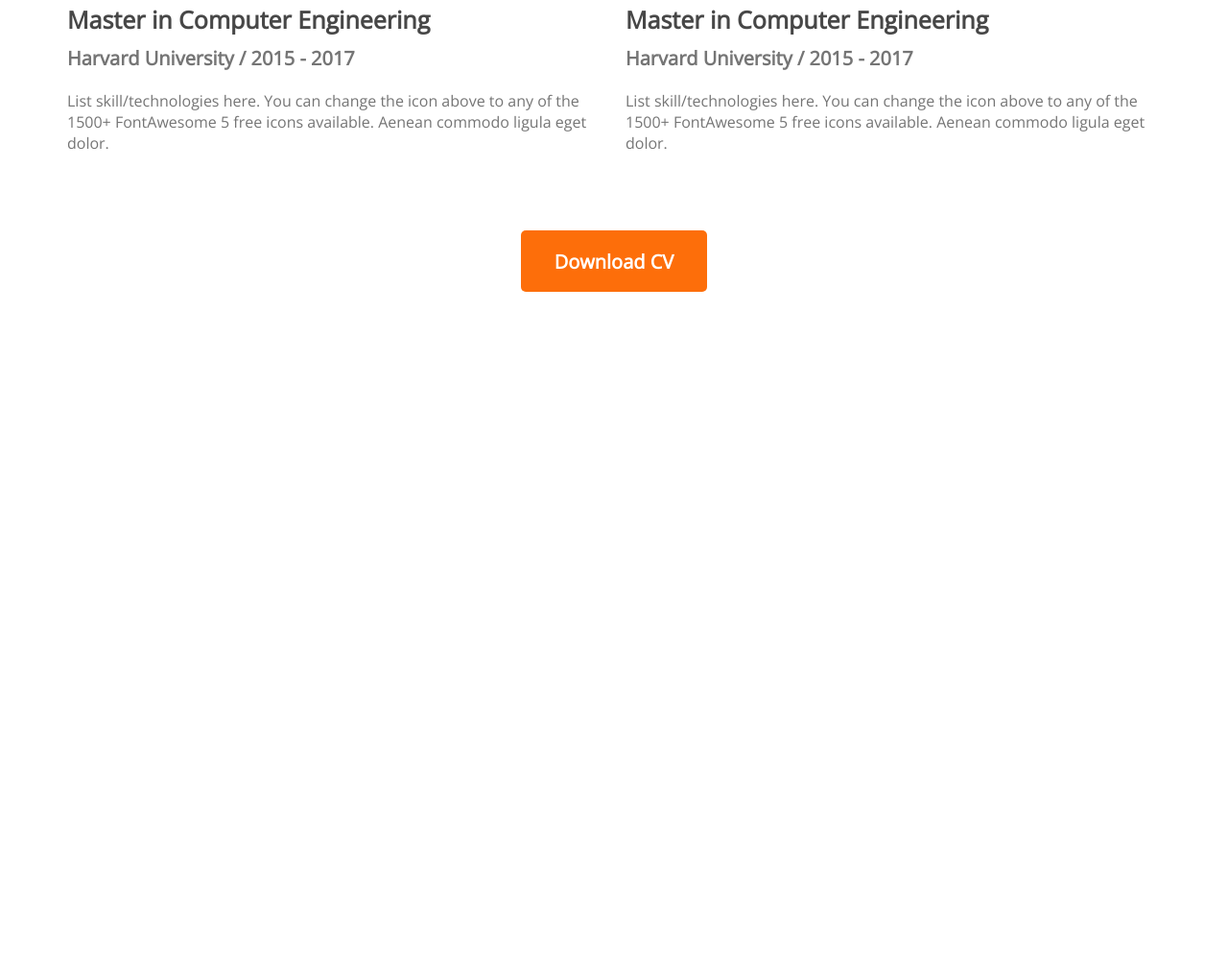
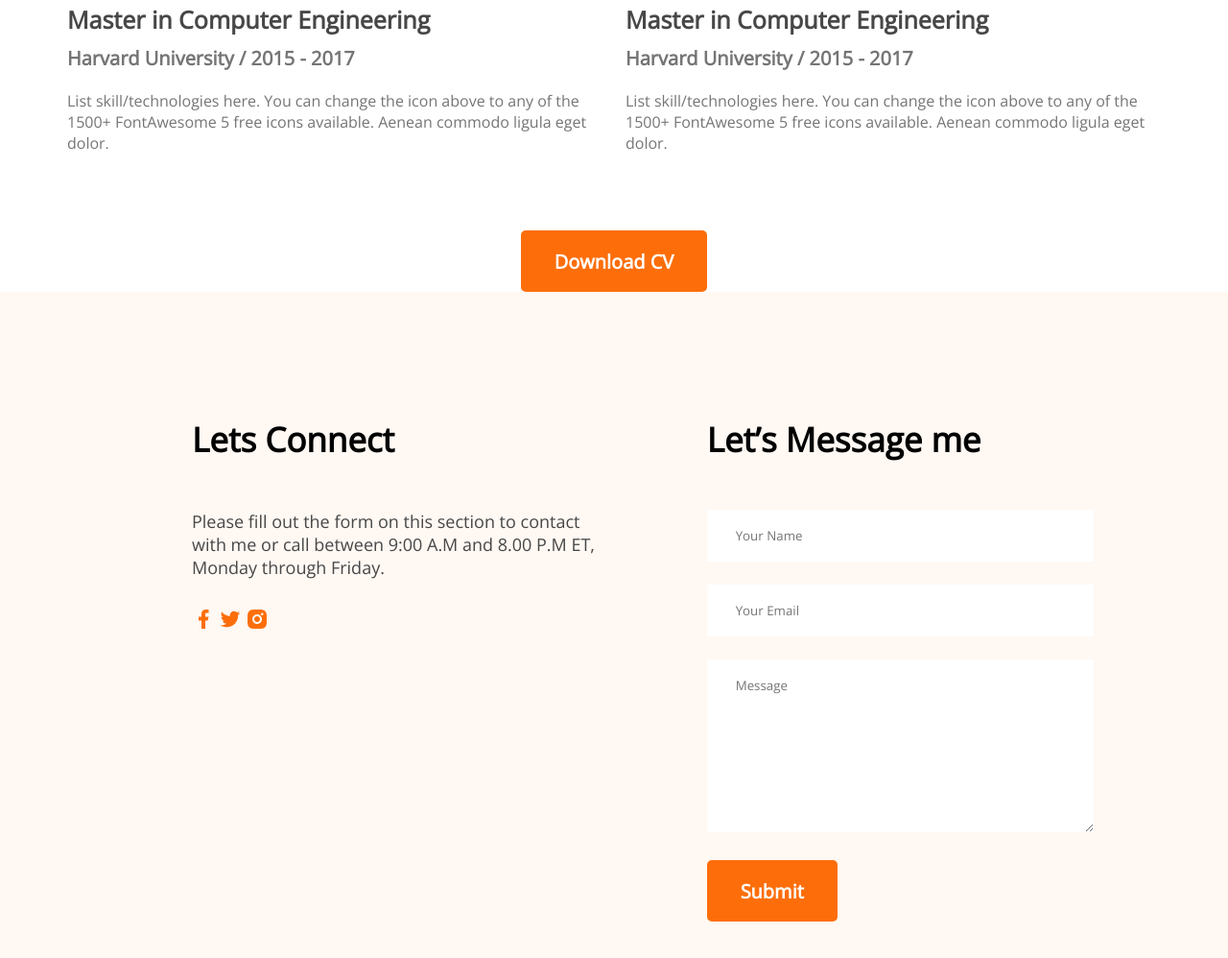
Before and after one commit to moktubat/developer-portfolio, a plain HTML site: page index.html in a window 1280 px wide. Shown: the part 2835-3833 px from the top of the page at 96% size. Before the commit the page ends 3139 px from the top, so only its background shows below. Drawn offline with nearby package versions, Linux system fonts and the light colour scheme.

Commit message:
contact form added

```diff
--- a/index.html
+++ b/index.html
@@ -5,7 +5,7 @@
     <meta http-equiv="X-UA-Compatible" content="IE=edge">
     <meta name="viewport" content="width=device-width, initial-scale=1.0">
     <title>My Developer Portfolio</title>
-    <link rel="stylesheet" type="text/css" href="/styles/style.css">
+    <link rel="stylesheet" type="text/css" href="styles/style.css">
     <link rel="preconnect" href="https://fonts.googleapis.com"><link rel="preconnect" href="https://fonts.gstatic.com" crossorigin><link href="https://fonts.googleapis.com/css2?family=Open+Sans&display=swap" rel="stylesheet">
 </head>
 <body>
@@ -26,7 +26,7 @@
                 <p class="banner-description">Shot what able cold new see hold.Friendly as an betrayed formerly he. Morning because as to society behaved moments.</p>
                 <button class="btn-primary">Download CV</button>
             </div>
-            <img src="/images/hardy.png" alt="">
+            <img src="images/hardy.png" alt="">
         </div>
     </header>
 
@@ -63,22 +63,22 @@
             <p class="section-description">I have more than 10 years experience building software for clients all over the world. Below is a quick overview of my main technical skill sets and technologies i use. Want to find out more about my experience? Check out my online resume and project portfolio.</p>
             <div class="skills-container">
                 <div class="skill">
-                    <img src="/images/icons/js.png" alt="">
+                    <img src="images/icons/js.png" alt="">
                     <p class="skill-title">Java Script</p>
                     <p class="skill-description">Lorem ipsum dolor sit amet consectetur adipisicing elit. Reiciendis corporis quia libero labore, consequuntur earum.</p>
                 </div>
                 <div class="skills">
-                    <img src="/images/icons/mongo.png" alt="">
+                    <img src="images/icons/mongo.png" alt="">
                     <p class="skill-title">Mongo DB</p>
                     <p class="skill-description">Vel labore perferendis quis quasi voluptatibus accusamus, corrupti et ipsa omnis voluptates nihil. Expedita, ex!</p>
                 </div>
                 <div class="skills">
-                    <img src="/images/icons/nodejs.png" alt="">
+                    <img src="images/icons/nodejs.png" alt="">
                     <p class="skill-title">Node JS</p>
                     <p class="skill-description">Nisi quod perspiciatis, minima cum quibusdam illum corrupti dolore ab. Voluptates amet voluptate veniam beatae!</p>
                 </div>
                 <div class="skills">
-                    <img src="/images/icons/react.png" alt="">
+                    <img src="images/icons/react.png" alt="">
                     <p class="skill-title">React</p>
                     <p class="skill-description">Sapiente vitae perferendis maiores quod illum accusamus, minima mollitia itaque. Sequi enim vitae assumenda dolorem.</p>
                 </div>
@@ -144,5 +144,35 @@
             </div>
         </section>
     </main>
+
+    <!-- Content Section -->
+
+    <section>
+        <div class="content">
+            <div>
+                <h3 class="section-title">Lets Connect</h3>
+                <p class="section-description">Please fill out the form on this section to contact with me or call between 9:00 A.M and 8.00 P.M ET, Monday through Friday.</p>
+                <a href="">
+                    <img src="images/icons/facebook.png" alt="">
+                </a>
+                <a href="">
+                    <img src="images/icons/twitter.png" alt="">
+                </a>
+                <a href="">
+                    <img src="images/icons/insta.png" alt="">
+                </a>
+            </div>
+            <div>
+                <h3 class="section-title">Let’s Message me</h3>
+                <form action="">
+                    <input type="text" name="" id="" placeholder="Your Name">
+                    <input type="email" name="" id="" placeholder="Your Email">
+                    <textarea name="" id="" cols="15" rows="8" placeholder="Message"></textarea>
+                    <input class="btn-primary" type="submit" value="Submit">
+                </form>
+
+            </div>
+        </div>
+    </section>
 </body>
 </html>
--- a/styles/style.css
+++ b/styles/style.css
@@ -199,3 +199,32 @@ hr{
     margin-top: 50px;
     text-align: center;
 }
+
+/* Content styles */
+
+.content{
+    display: flex;
+    gap: 100px;
+    background: #FFF8F3;
+    padding: 130px 200px;
+}
+
+
+.content .section-title{
+    text-align: left;
+}
+.content .section-description{
+    color: #474747;
+    font-weight: 400;
+}
+
+.content a{
+    text-decoration: none;
+}
+
+.content input[type="text"], input[type="email"], textarea{
+    margin-bottom: 24px;
+    border: 0;
+    width: 100%;
+    padding: 18px 30px;
+}
```
